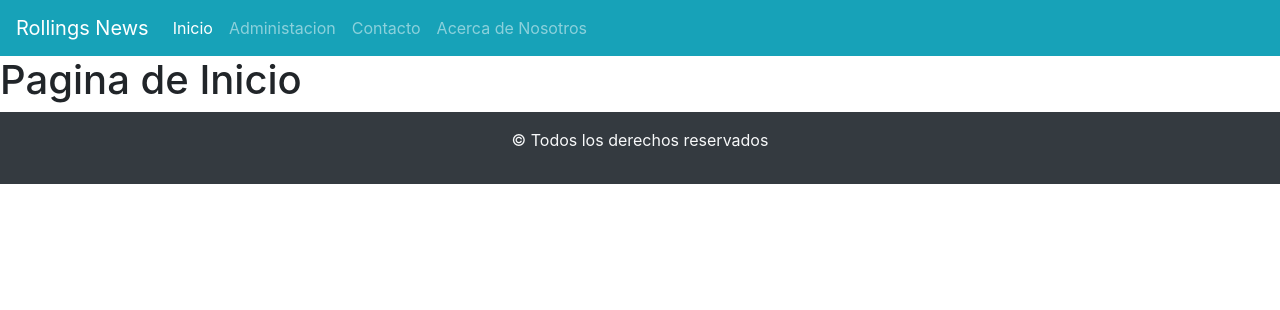
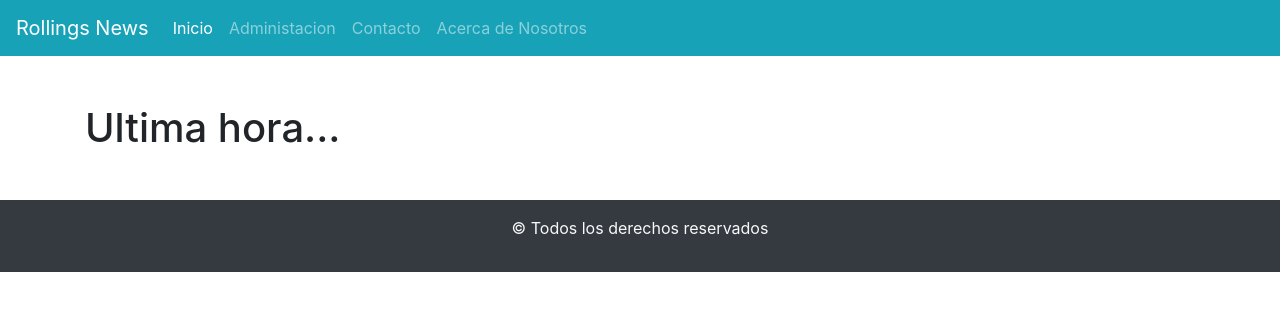
Before and after one commit to OttoCab/RollingNews, a React (Create React App) app: page / in a window 1280 px wide. Shown: the top 310 px of the page. Built offline with nearby package versions, Linux system fonts and the light colour scheme; data requests are answered from the project's data file.

Commit message:
Inicio de maquetado de la página principal
Se da por iniciado el maquetado de la página principal del proyecto.

```diff
--- a/src/components/Inicio.js
+++ b/src/components/Inicio.js
@@ -1,10 +1,12 @@
 import React from 'react';
+import { Container } from 'react-bootstrap';
+
 
 const Inicio = () => {
     return (
-        <div>
-            <h1>Pagina de Inicio</h1>
-        </div>
+        <Container className="my-5">
+            <h1>Ultima hora...</h1>
+        </Container>
     );
 };
 
```
